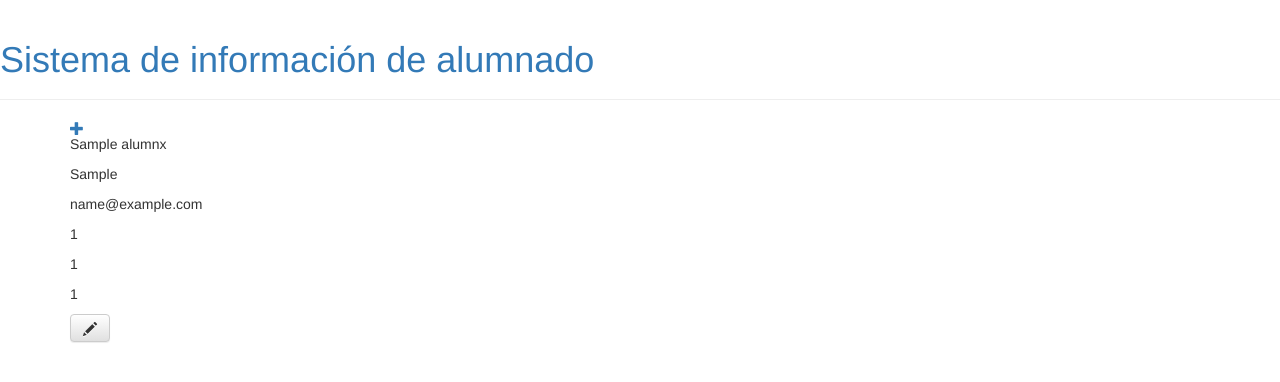
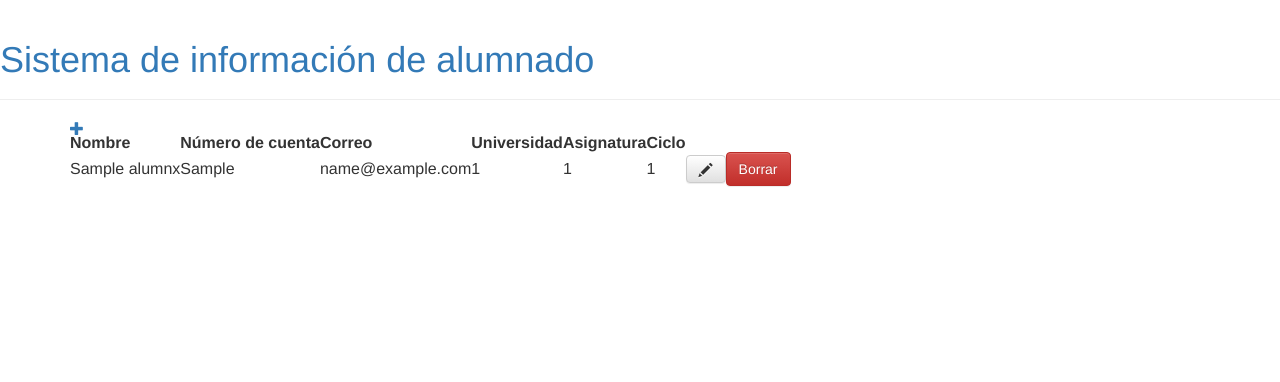
Before and after one commit to Adrianfmc/informacion-estudiantes, a Django app: page / in a window 1280 px wide. Shown: the top 382 px of the page. Run offline with Django 3.2, Linux system fonts and the light colour scheme; tables that the repository leaves empty hold one stand-in row (values such as "Sample post"); some libraries are stand-ins or nearby versions.

Commit message:
html tabla

```diff
--- a/estudiantes/templates/estudiantes/lista_alumnx.html
+++ b/estudiantes/templates/estudiantes/lista_alumnx.html
@@ -3,17 +3,27 @@
 {% block content %}
 
     <a href="{% url 'alumnx_nuevo' %}" class="top-menu"><span class="glyphicon glyphicon-plus"></span></a>
-    {% for alumnx in alumnxs %}
-        <div class="alumnxs">
-          <table>
-            <p>{{ alumnx.nombre|linebreaksbr}}</p>
-            <p>{{ alumnx.num_cuenta|linebreaksbr }}</p>
-            <p>{{ alumnx.email|linebreaksbr }}</p>
-            <p>{{ alumnx.universidad|linebreaksbr }}</p>
-            <p>{{ alumnx.asignatura|linebreaksbr }}</p>
-            <p>{{ alumnx.ciclo|linebreaksbr }}</p>
-            <a class="btn btn-default" href="{% url 'alumnx_edit' pk=alumnx.pk %}"><span class="glyphicon glyphicon-pencil"></span></a>
-          </table>
-        </div>
-    {% endfor %}
+
+    <table class="content-table">
+      <tr>
+        <th>Nombre</th>
+        <th>Número de cuenta</th>
+        <th>Correo</th>
+        <th>Universidad</th>
+        <th>Asignatura</th>
+        <th>Ciclo</th>
+      </tr>
+      {% for alumnx in alumnxs %}
+      <tr>
+            <td>{{ alumnx.nombre|linebreaksbr}}</td>
+            <td>{{ alumnx.num_cuenta|linebreaksbr }}</td>
+            <td>{{ alumnx.email|linebreaksbr }}</td>
+            <td>{{ alumnx.universidad|linebreaksbr }}</td>
+            <td>{{ alumnx.asignatura|linebreaksbr }}</td>
+            <td>{{ alumnx.ciclo|linebreaksbr }}</td>
+            <td><a class="btn btn-default" href="{% url 'alumnx_edit' pk=alumnx.pk %}"><span class="glyphicon glyphicon-pencil"></span></a></td>
+            <td><a href="{% url 'eliminar_alumnx' pk=alumnx.pk %}" class = "btn btn-danger">Borrar</a></td>
+      </tr>
+      {% endfor %}
+    </table>
 {% endblock %}
--- a/estudiantes/urls.py
+++ b/estudiantes/urls.py
@@ -5,4 +5,5 @@ urlpatterns = [
     path('', views.lista_alumnx, name='lista_alumnx'),
     path('estudiantes/nuevo/', views.alumnx_nuevo, name='alumnx_nuevo'),
     path('estudiantes/editar/<int:pk>', views.alumnx_edit, name='alumnx_edit'),
+    path('estudiantes/eliminar/<int:pk>', views.eliminar_alumnx, name='eliminar_alumnx'),
 ]
--- a/estudiantes/views.py
+++ b/estudiantes/views.py
@@ -1,6 +1,7 @@
 from django.shortcuts import render, redirect, get_object_or_404
 from .models import Alumnx
 from .forms import AlumnxForm, Primer_parcialForm, Segundo_parcialForm, FinalForm, AutobiografiaForm
+from django.contrib import messages
 
 
 def lista_alumnx(request):
@@ -29,3 +30,13 @@ def alumnx_edit(request, pk):
     else:
         form_alumnx = AlumnxForm(instance=alumnx)
     return render(request, 'estudiantes/alumnx_edit.html', {'form_alumnx': form_alumnx})
+
+def eliminar_alumnx(request, pk):
+    try:
+        alumnx = Alumnx.objects.get(pk=pk)
+    except Alumnx.DoesNotExist:
+        messages.error(request, "Alumnx que quieres eliminar no existe")
+        return redirect('lista_alumnx')
+    alumnx.delete()
+    messages.error(request, f"Alumnx ha sido eliminado")
+    return redirect('lista_alumnx')
```
